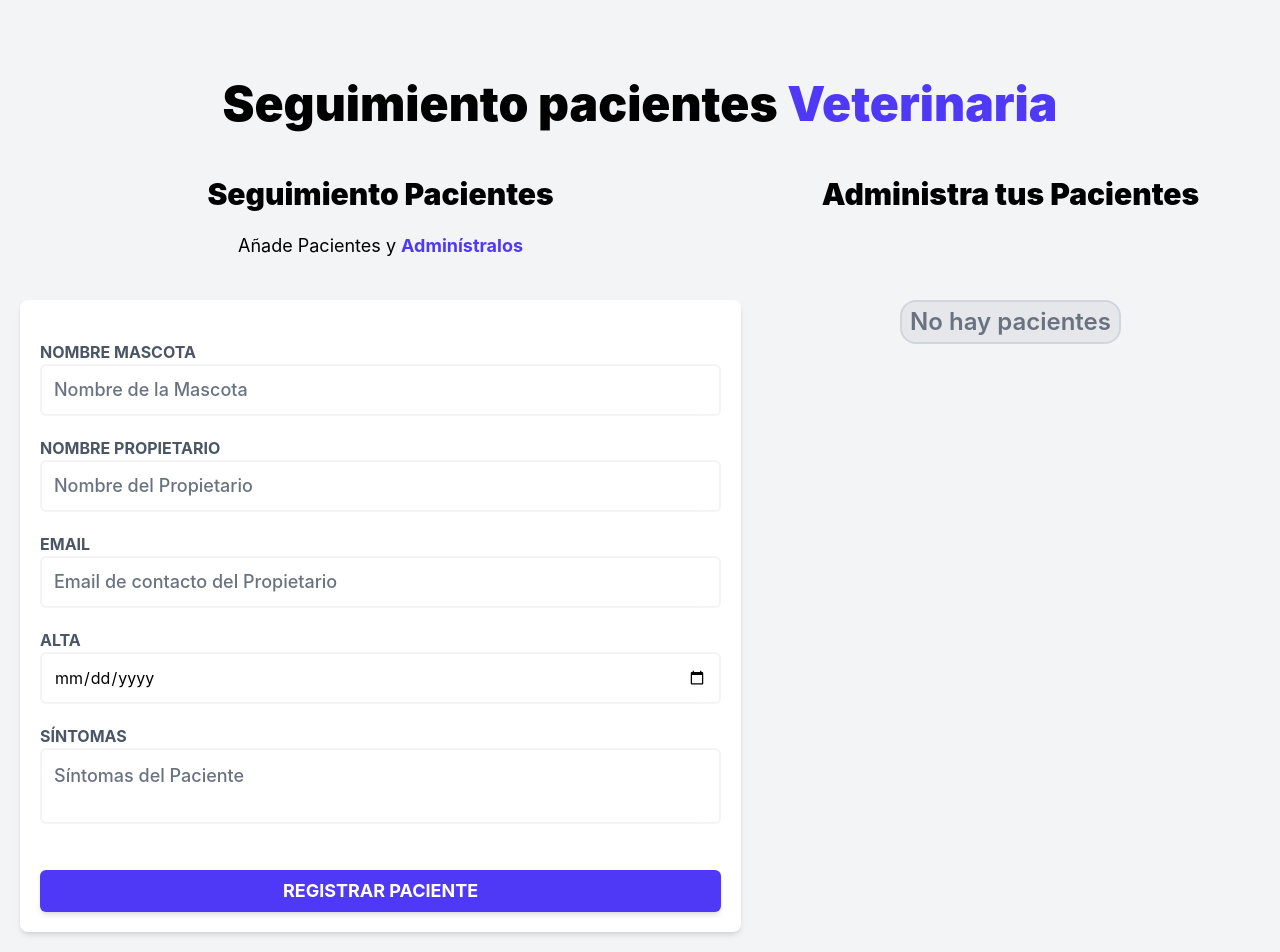
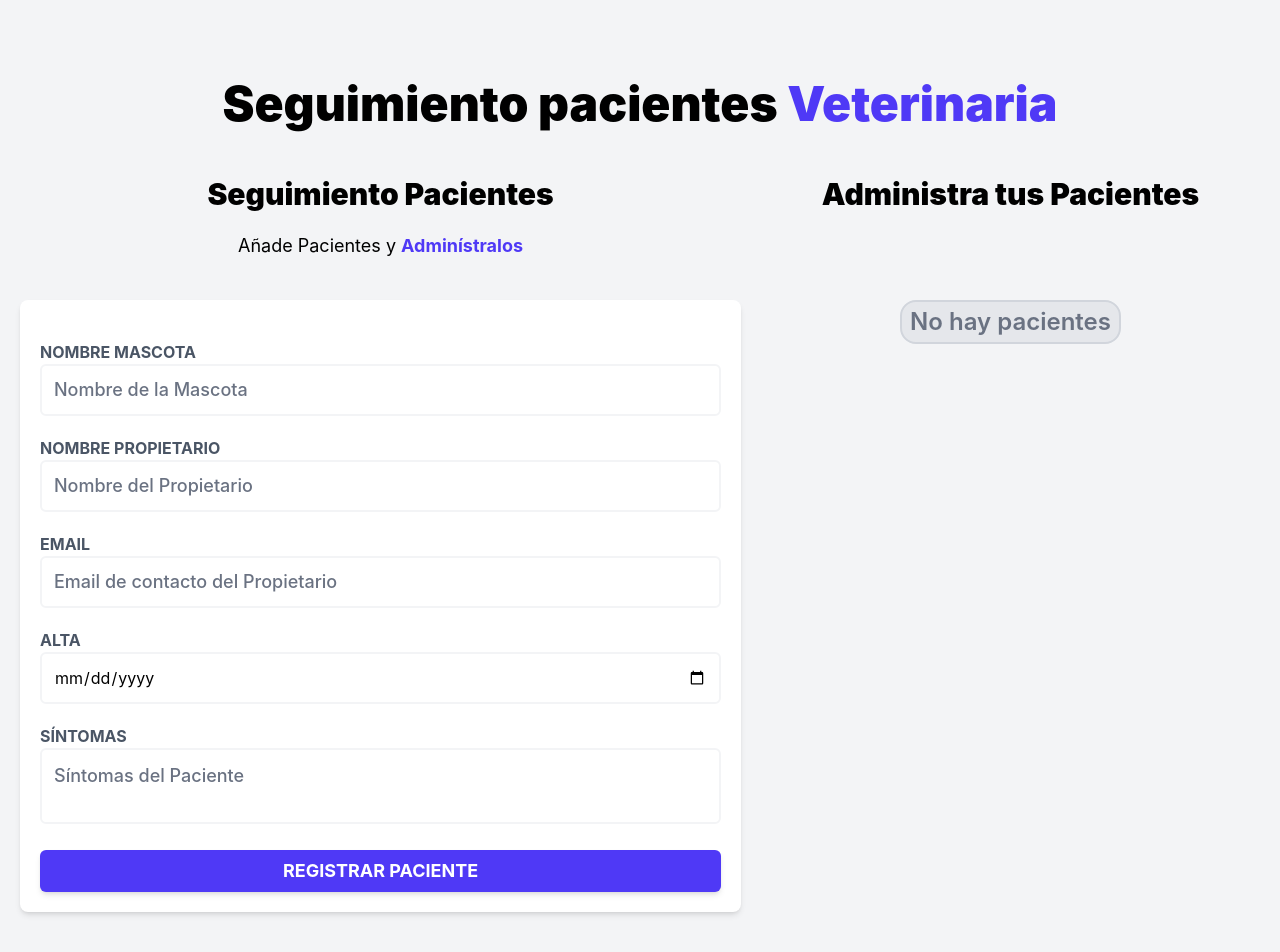
Before and after one commit to JonathanECH/admin-pacientes, a Vue app: page / in a window 1280 px wide. Shown: the top 952 px of the page. Built offline with nearby package versions, Linux system fonts and the light colour scheme; what tailwind-animations would draw is missing.

Commit message:
Se agregó la opción de cancelar la edición en el form.

```diff
--- a/src/App.vue
+++ b/src/App.vue
@@ -81,6 +81,18 @@ const editarPaciente = id => {
   }
 }
 
+//Función para editar un paciente
+const cancelarEdicion = () => {
+  Object.assign(form, {
+    mascota: '',
+    propietario: '',
+    email: '',
+    alta: '',
+    sintomas: '',
+    id: null
+  })
+}
+
 //Función para eliminar un paciente
 const eliminarPaciente = id => {
   pacientes.value = pacientes.value.filter(paciente => paciente.id !== id)
@@ -103,7 +115,8 @@ const guardarLocalStorage = () => {
 
       <Formulario ref="formScroll" v-model:mascota="form.mascota" v-model:propietario="form.propietario"
         v-model:email="form.email" v-model:alta="form.alta" v-model:sintomas="form.sintomas"
-        @guardar-paciente="guardarPaciente" @mostrar-alerta="mostrarAlerta" :alerta="alerta" :id="form.id" />
+        @guardar-paciente="guardarPaciente" @mostrar-alerta="mostrarAlerta" @cancelar-edicion="cancelarEdicion"
+        :alerta="alerta" :id="form.id" />
       <!--* Componente del Formulario -->
 
       <div class="md:w-1/2 flex flex-col md:h-screen overflow-y-scroll">
--- a/src/components/Formulario.vue
+++ b/src/components/Formulario.vue
@@ -4,7 +4,7 @@ import Alerta from './Alerta.vue'
 
 //Definimos los Emits
 const emit = defineEmits(['update:mascota', 'update:propietario', 'update:email',
-    'update:alta', 'update:sintomas', 'guardar-paciente', 'mostrar-alerta'])
+    'update:alta', 'update:sintomas', 'guardar-paciente', 'mostrar-alerta', 'cancelar-edicion'])
 
 //Definimos los Props
 const props = defineProps({
@@ -124,7 +124,13 @@ const editando = computed(() => {
                 @input="$emit('update:sintomas', $event.target.value)"/>
             </div>
 
-            <input type="submit" class="w-full rounded-md mt-5 text-white text-lg uppercase bg-indigo-600 hover:bg-indigo-700 hover:translate-y-1 transition-all duration-300 ease-in-out box-border border border-transparent focus:outline-none font-bold leading-5 px-4 py-2.5 inline-flex items-center justify-center cursor-pointer shadow-md" :value="[editando ? 'Editar Paciente': 'Registrar Paciente']"></input>
+            <div class="mt-5" :class="[editando ? 'grid grid-cols-2 gap-4' : '']">
+                <button v-if="editando" type="button" class="w-full rounded-md text-white text-lg uppercase bg-gray-600 hover:bg-gray-700 hover:translate-y-1 transition-all duration-300 ease-in-out box-border border border-transparent focus:outline-none font-bold leading-5 px-4 py-2.5 inline-flex items-center justify-center cursor-pointer shadow-md"
+                @click="$emit('cancelar-edicion')">
+                    Cancelar
+                </button>
+                <input type="submit" class="w-full rounded-md text-white text-lg uppercase bg-indigo-600 hover:bg-indigo-700 hover:translate-y-1 transition-all duration-300 ease-in-out box-border border border-transparent focus:outline-none font-bold leading-5 px-4 py-2.5 inline-flex items-center justify-center cursor-pointer shadow-md" :value="[editando ? 'Editar Paciente': 'Registrar Paciente']" />
+            </div>
         </form>
         <!--? Formulario -->
     </div>
```
